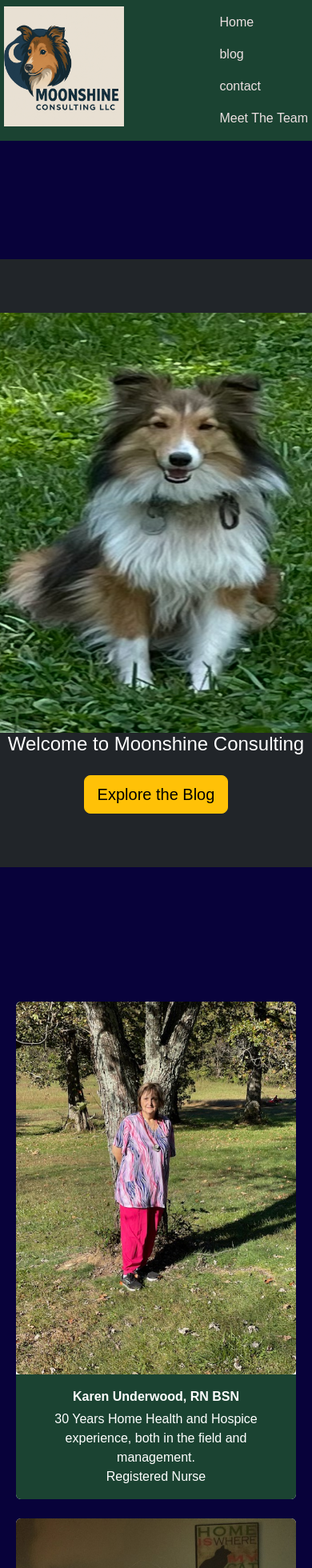
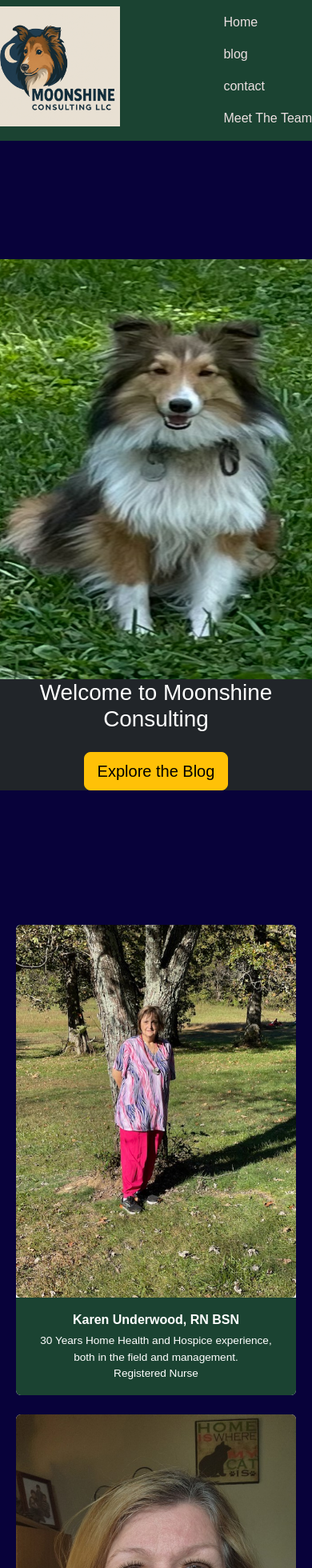
Before and after one commit to brandonbohn/Moonshineconsulting, a React (Create React App) app: page / in a window 390 px wide. Shown: the top 1960 px of the page at 80% size. Built offline with nearby package versions, Linux system fonts and the light colour scheme.

Commit message:
update 4

```diff
--- a/src/Pages/blogentries/seniorpolicybeatblogentry.tsx
+++ b/src/Pages/blogentries/seniorpolicybeatblogentry.tsx
@@ -6,7 +6,7 @@ function SeniorPolicyBeatBlog()
         <div>
         </div>
         <h1 className="Titles" style={{ textAlign: "center", padding: "20px", background: "#000000", margin: "50px", borderRadius: "8px" }}>
-         <strong>Welcome to the Senior Policy Beat,</strong>  where we break down the most important issues affecting older adults and their care. Whether you’re navigating Medicare, helping a loved one age at home, or just trying to understand how today’s health policies impact real people — you’re in the right place.
+          <strong>Welcome to the Senior Policy Beat,</strong> where we break down the most important issues affecting older adults and their care. Whether you’re navigating Medicare, helping a loved one age at home, or just trying to understand how today’s health policies impact real people — you’re in the right place.
         </h1>
       </div>
       <h1 className="Titles" style={{ textAlign: "center", padding: "20px", background: "#000000", marginTop: "50px", borderRadius: "8px" }}>Medicare Home Health: What Seniors Need to Know</h1>
--- a/src/components/productdata.ts
+++ b/src/components/productdata.ts
@@ -0,0 +1,26 @@
+export const ProductData = [
+  {
+        name: "Moonshine Tumbler",
+        description: "A stylish tumbler for your favorite drinks.",
+        photo: "/images/tumbler.jpg",
+        price: 19.99,
+        link: "https://example.com/tumbler",
+        productid:1
+    },
+    {
+        name: "Consulting Session",
+        description: "One-hour professional consulting session.",
+        photo: "/images/consulting.jpg",
+        price: 99.99,
+        link: "https://example.com/consulting",
+        productid:2
+    },
+    {
+        name: "Branded Hoodie",
+        description: "Comfortable hoodie with our logo.",
+        photo: "/images/hoodie.jpg",
+        price: 49.99,
+        link: "https://example.com/hoodie",
+        productid:3
+    },
+];
--- a/src/components/productgenerator.tsx
+++ b/src/components/productgenerator.tsx
@@ -20,7 +20,7 @@ export const ProductComponent = ({ productid }: ProductComponentProps) => {
 		const entry = ProductData.find(product => product.productid === productid);
 		if (entry) entries = [{ ...entry, imageUrl: entry.photo }];
 	}
-    const Productentry= ProductData?.find(product => product.productid === productid);
+    const ProductEntry= ProductData?.find(product => product.productid === productid);
 	if (entries.length === 0) {
 		return <div>No product entries found.</div>;
 	}
--- a/src/homepage.css
+++ b/src/homepage.css
@@ -69,37 +69,16 @@ position:relative;
   .cards{
 background-color: #1b4332;
   }
- @media (max-width: 576px) {
-    .mainbox, .container-fluid {
-      padding: 0 5px !important;
-    }
-    h1 {
-      font-size: 1.5rem !important;
-    }
-    p {
-      font-size: 1rem !important;
-    }
+@media (max-width: 768px) {
+  .card-row {
+    flex-direction: column;
+    gap: 16px;
   }
-  @media (min-width: 577px) and (max-width: 991px) {
-    .mainbox, .container-fluid {
-      padding: 0 15px !important;
-    }
-    h1 {
-      font-size: 2rem !important;
-    }
-    p {
-      font-size: 1.2rem !important;
-    }
+  .cardposition {
+    margin-left: 0;
   }
-  @media (min-width: 992px) {
-    .mainbox, .container-fluid {
-      padding: 0 30px !important;
-    }
-    h1 {
-      font-size: 2.5rem !important;
-    }
-    p {
-      font-size: 1.5rem !important;
-    }
-
+  .positions {
+    height: auto;
+    width: 100vw;
   }
+}
```
